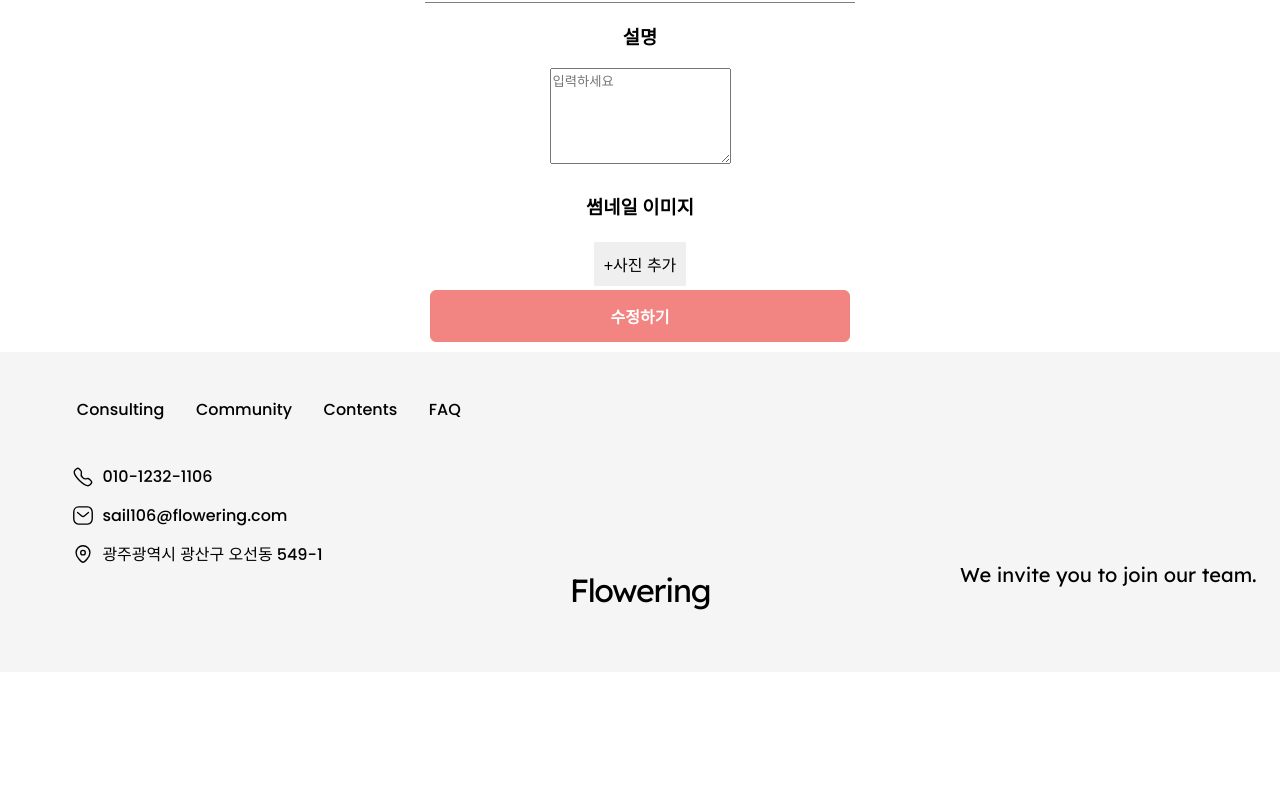
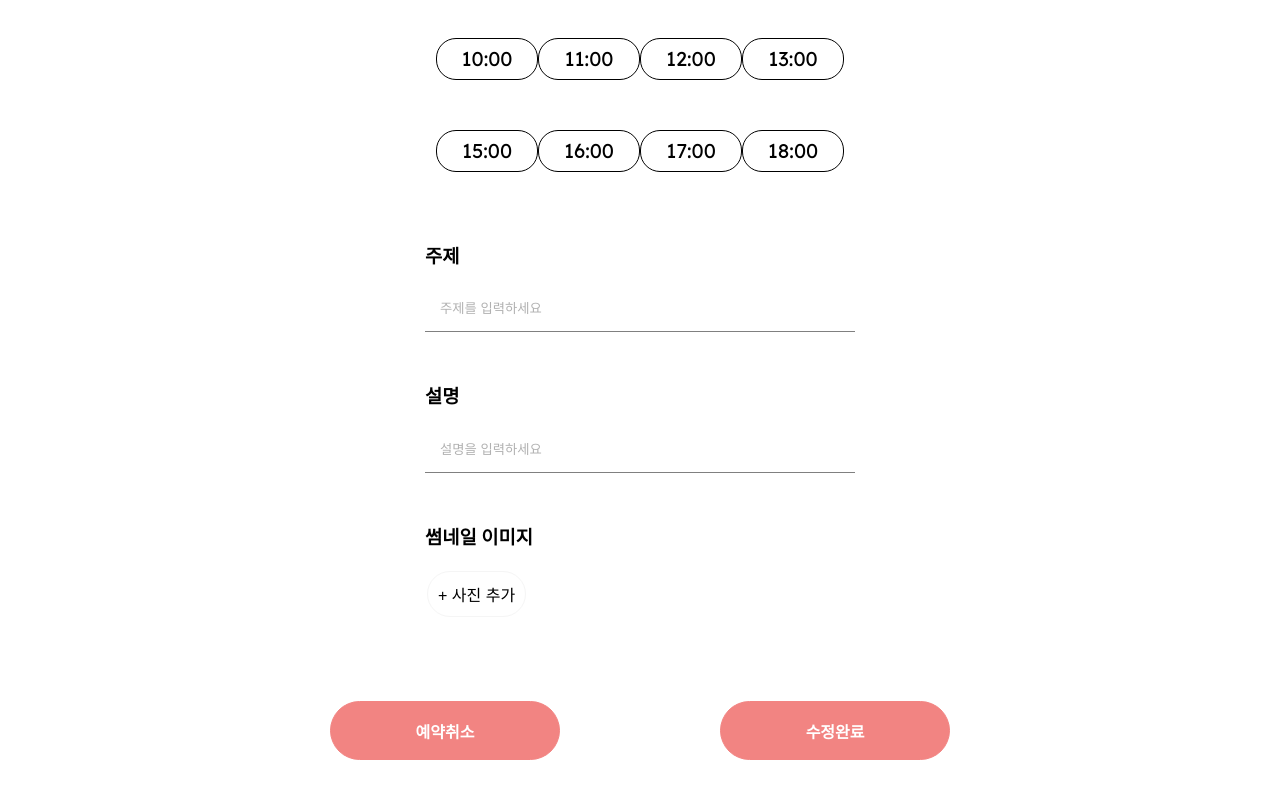
Before and after one commit to sail106/Flowering, a React (Vite) app in the folder front/: page /communitymod in a window 1280 px wide. Shown: the part 820-1620 px from the top of the page. Before the commit the page ends 1492 px from the top, so only its background shows below. Built offline with nearby package versions, Linux system fonts and the light colour scheme.

Commit message:
style: #6 communitymodify Center

```diff
--- a/front/src/components/modify/CommunityModify.jsx
+++ b/front/src/components/modify/CommunityModify.jsx
@@ -1,60 +1,93 @@
-import Title from './Title'
-import MyCalendar from '../store/MyCalendar'
-import RadioButton from '../store/RadioButton'
-import styled from 'styled-components';
-import Button from '../store/Button';
-import Input from '../store/Input';
+import Title from "./Title";
+import MyCalendar from "../store/MyCalendar";
+import RadioButton from "../store/RadioButton";
+import styled from "styled-components";
+import { ButtonBox } from "../store/Button";
+import Input from "../store/Input";
 
+const MyButton = styled(ButtonBox)`
+  border-radius: 300px;
+  margin: 80px;
+  width: 230.145px;
+  height: 59.143px;
+`;
 
 const Cal = styled.div`
   display: flex;
   flex-direction: column;
   justify-content: center;
-  align-items:center;
+  align-items: center;
 `;
 
-const ContentInput = styled.textarea`
-
-  height: 90px;
-  margin-bottom: 10px;
+const M1 = styled.div`
+  display: flex;
+  padding-top: 10px;
+  margin: 20px;
 `;
 
 const AddImageButton = styled.button`
-  border: none;
+  border: 1px solid #f5f5f5;
+  border-radius: 30px;
+  background-color: white;
   color: black;
   padding: 10px 10px;
   text-align: center;
-  text-decoration: none;
-  display: inline-block;
   font-size: 16px;
   margin: 4px 2px;
   cursor: pointer;
 `;
 
 const H3 = styled.h3`
-  text-align:start;
-`
-const Test = styled.div`
-  text-align:start;
-`
+  padding-top: 30px;
+  text-align: start;
+`;
+const Center = styled.div`
+  text-align: start;
+`;
+
+const ButtonContainer = styled.div`
+  display: flex;
+`;
 
 const CommunityModify = () => {
   return (
-      <Cal>
-        <Title />
-        <MyCalendar />
-      <RadioButton />
-      <Test>
+    <Cal>
+      <Title />
+      <MyCalendar />
+      <M1>
+        <RadioButton
+          type="radio"
+          id="myradio"
+          value="10:00"
+          width="200px"
+          height="100px"
+          htmlFor="myradio"
+        ></RadioButton>
+        <RadioButton value="11:00"></RadioButton>
+        <RadioButton value="12:00"></RadioButton>
+        <RadioButton value="13:00"></RadioButton>
+      </M1>
+      <M1>
+        <RadioButton value="15:00"></RadioButton>
+        <RadioButton value="16:00"></RadioButton>
+        <RadioButton value="17:00"></RadioButton>
+        <RadioButton value="18:00"></RadioButton>
+      </M1>
+
+      <Center>
         <H3>주제</H3>
-      {/* <ContentInput placeholder="입력하세요" /> */}
-      <Input placeholder="주제를 입력하세요" /></Test>
-        <h3>설명</h3>
-        <ContentInput placeholder="입력하세요" />
-        <h3>썸네일 이미지</h3>
-        <AddImageButton>+사진 추가</AddImageButton>
-        <Button>수정하기</Button>
-      </Cal>
+        <Input placeholder="주제를 입력하세요" />
+        <H3>설명</H3>
+        <Input placeholder="설명을 입력하세요" />
+        <H3>썸네일 이미지</H3>
+        <AddImageButton>+ 사진 추가</AddImageButton>
+      </Center>
+      <ButtonContainer>
+        <MyButton>예약취소</MyButton>
+        <MyButton>수정완료</MyButton>
+      </ButtonContainer>
+    </Cal>
   );
-}
+};
 
 export default CommunityModify;
--- a/front/src/components/modify/Title.jsx
+++ b/front/src/components/modify/Title.jsx
@@ -4,6 +4,7 @@ const Commod = styled.h1`
   display: flex;
   justify-content: center;
   padding : 10px;
+  margin: 100px;
 `;
 
 
```
